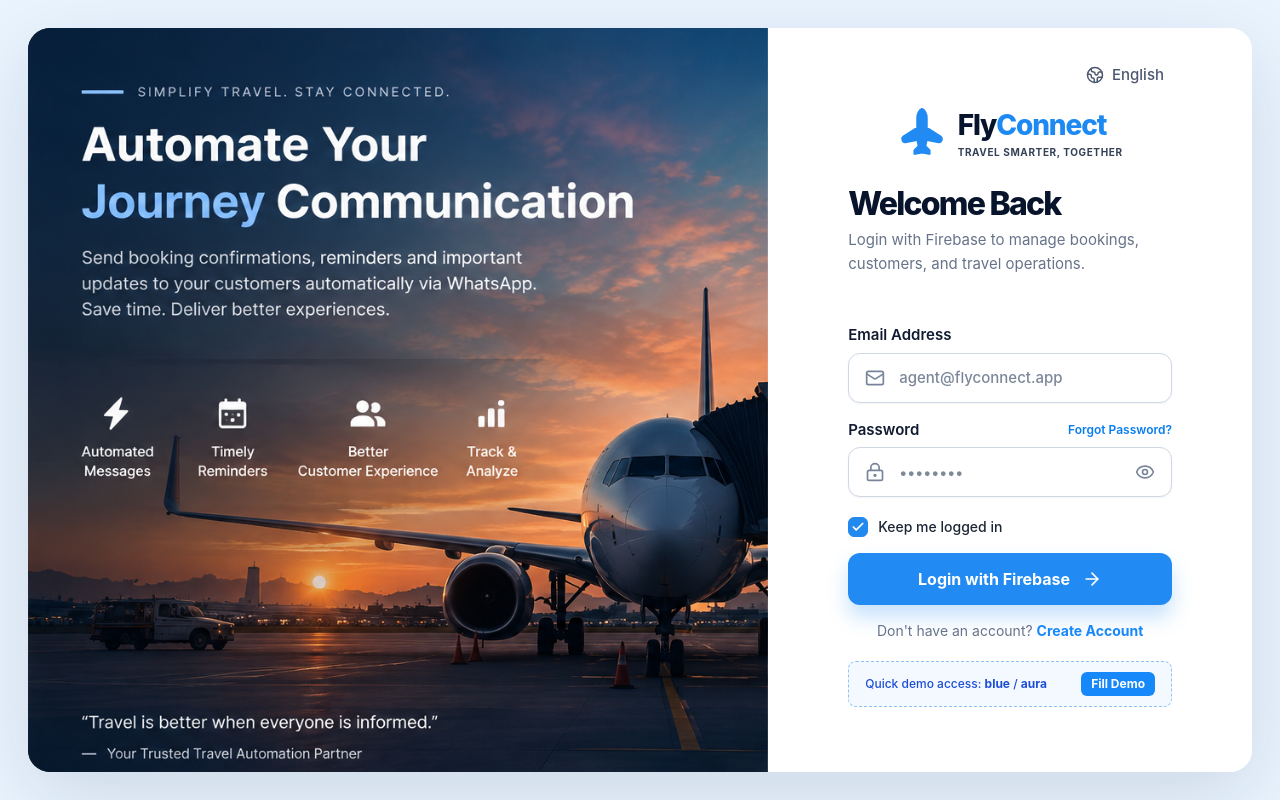
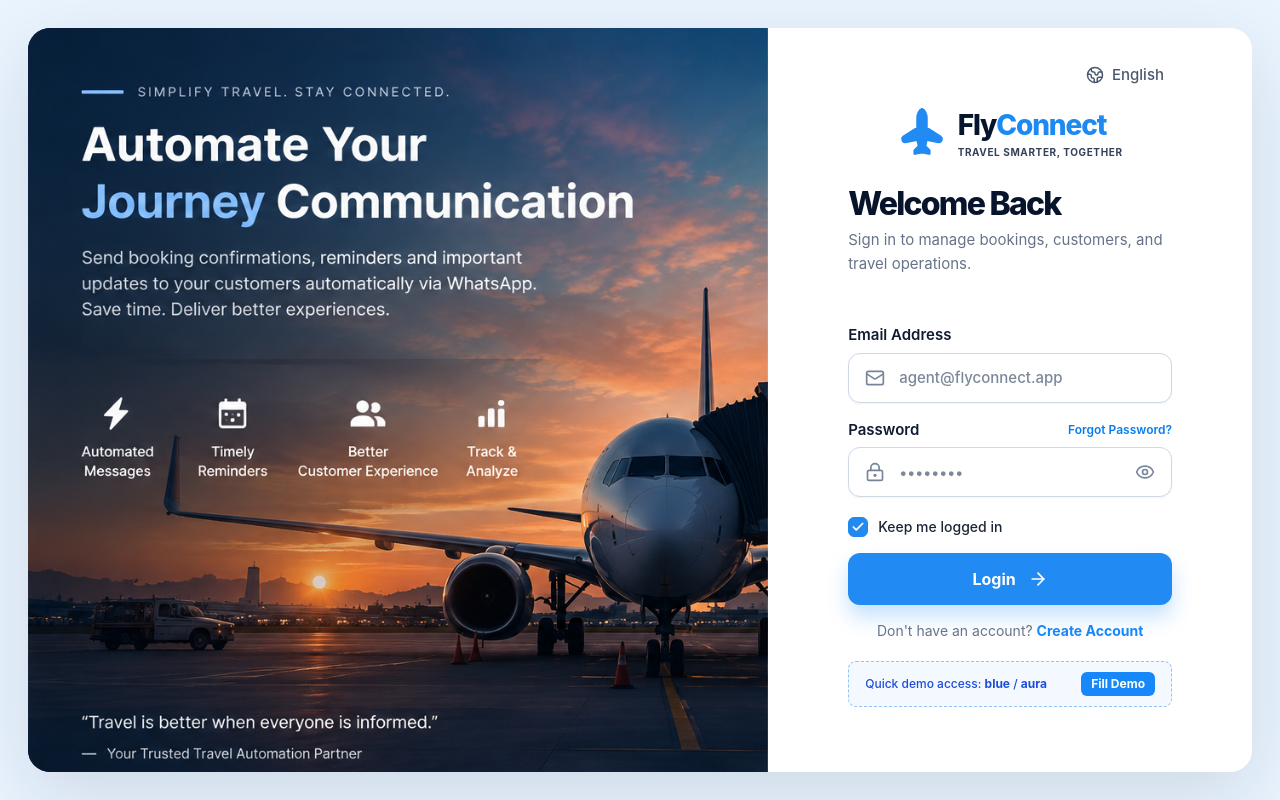
Before and after one commit to garvkataria23/travelntour, a Next.js app: page / in a window 1280 px wide. Built offline with nearby package versions, Linux system fonts and the light colour scheme; no server answers.

Commit message:
style(login): simplify button label to Login and clean subtitle text

```diff
--- a/components/login-page.tsx
+++ b/components/login-page.tsx
@@ -226,8 +226,8 @@ export function LoginPage() {
               </h2>
               <p className="mt-1 text-[15px] leading-relaxed text-[#667389]">
                 {mode === "login"
-                  ? "Login with Firebase to manage bookings, customers, and travel operations."
-                  : "Start managing your travel agency bookings and customers with Cloud Firestore."}
+                  ? "Sign in to manage bookings, customers, and travel operations."
+                  : "Start managing your travel agency bookings, customers, and invoices."}
               </p>
             </div>
 
@@ -309,7 +309,7 @@ export function LoginPage() {
                 type="submit"
                 disabled={loading}
               >
-                {loading ? (mode === "login" ? "Logging in..." : "Creating Account...") : (mode === "login" ? "Login with Firebase" : "Sign Up with Firebase")}
+                {loading ? (mode === "login" ? "Logging in..." : "Creating Account...") : (mode === "login" ? "Login" : "Sign Up")}
                 <ArrowRight className="h-5 w-5" />
               </button>
             </form>
```
